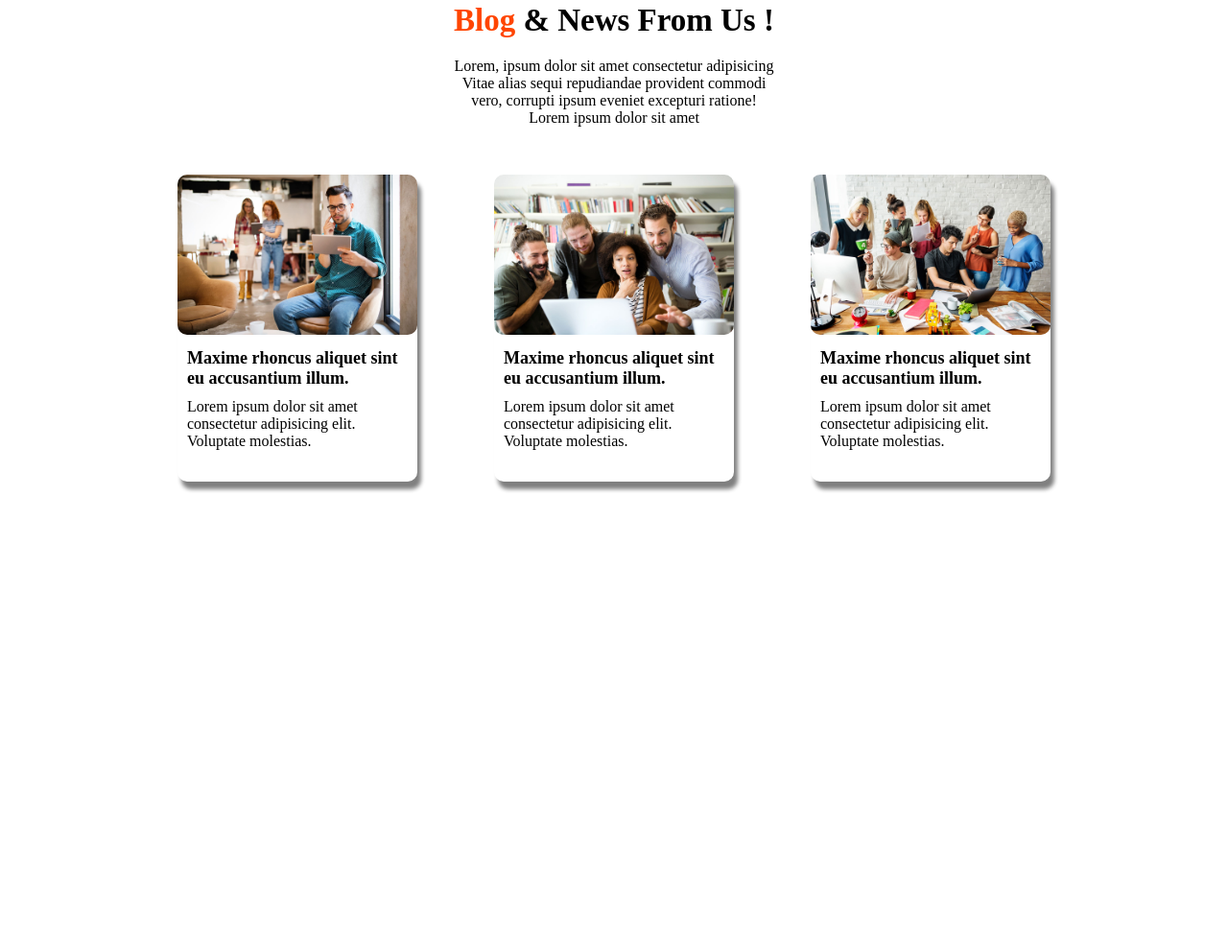
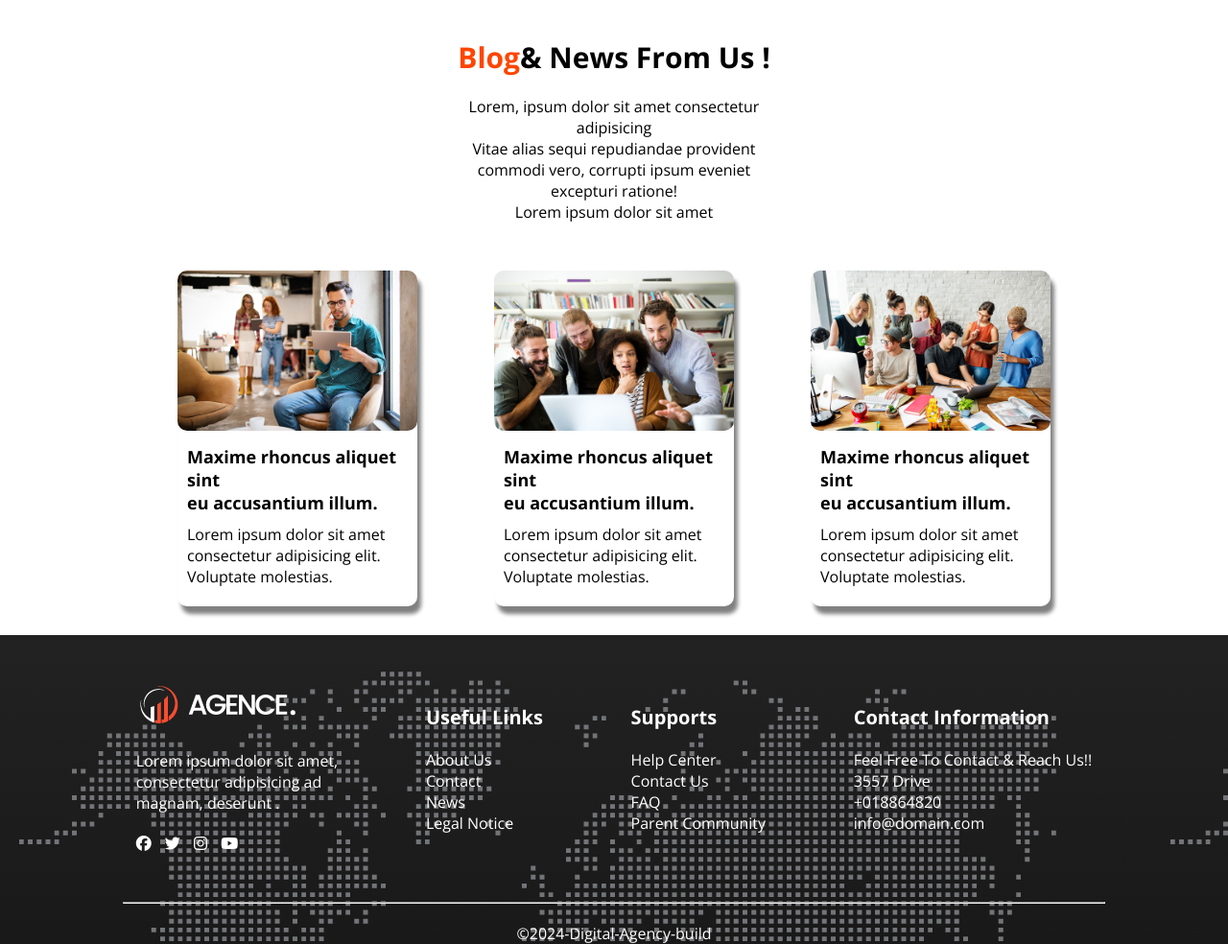
Before and after one commit to APURBA248/Digital-Agency-p-4, a plain HTML site: page index.html in a window 1280 px wide. Shown: the part 1824-2808 px from the top of the page at 96% size. Before the commit the page ends 2356 px from the top, so only its background shows below. Drawn offline with nearby package versions, Linux system fonts and the light colour scheme.

Commit message:
Digital-Agency-Build-Complete

```diff
--- a/index.html
+++ b/index.html
@@ -4,6 +4,9 @@
     <meta charset="UTF-8" />
     <meta name="viewport" content="width=device-width, initial-scale=1.0" />
     <title>Digital-Agency</title>
+    <link rel="preconnect" href="https://fonts.googleapis.com">
+<link rel="preconnect" href="https://fonts.gstatic.com" crossorigin>
+<link href="https://fonts.googleapis.com/css2?family=Open+Sans:ital,wght@0,300..800;1,300..800&display=swap" rel="stylesheet">
     <link rel="stylesheet" href="style.css" />
   </head>
   <body>
@@ -132,7 +135,7 @@
       <section class="blog-container">
         <div class="blog-info">
           <h1 class="blog-info-title">
-            <span class="primary">Blog</span> & News From Us !
+            <span class="primary">Blog</span>& News From Us !
           </h1>
           <p class="blog-info-text">
             Lorem, ipsum dolor sit amet consectetur adipisicing <br />Vitae
@@ -185,8 +188,41 @@
       </section>
     </main>
     <!-- footer start  -->
-    <footer>
-
+    <footer class="footer-container">
+      <div class="footer-all-colum">
+        <div class="colum">
+          <img src="./logo/logo.png" alt="">
+          <p class="colum-1-text">Lorem ipsum dolor sit amet, <br>  consectetur adipisicing  ad <br> magnam, deserunt .</p>
+          <i class="fa-brands fa-facebook"></i>
+          <i class="fa-brands fa-twitter"></i>
+          <i class="fa-brands fa-instagram"></i>
+          <i class="fa-brands fa-youtube"></i>
+        </div>
+        <div class="colum">
+          <h4 class="colum-title">Useful Links</h4>
+          <li>About Us</li>
+          <li>Contact</li>
+          <li>News</li>
+          <li>Legal Notice</li>
+        </div>
+        <div class="colum">
+          <h4 class="colum-title">Supports</h4>
+          <li>Help Center</li>
+          <li>Contact Us</li>
+          <li>FAQ</li>
+          <li>Parent Community</li>
+        </div>
+        <div class="colum">
+          <h4 class="colum-title">Contact Information</h4>
+          <li>Feel Free To Contact & Reach Us!!</li>
+          <li>3557 Drive</li>
+          <li>+018864820</li>
+          <li>info@domain.com</li>
+        </div>
+      </div>
+      <hr>
+      <span class="copy-right">&copy;2024-Digital-Agency-build</span>
     </footer>
   </body>
+  <script src="https://kit.fontawesome.com/70a4920640.js" crossorigin="anonymous"></script>
 </html>
--- a/style.css
+++ b/style.css
@@ -2,6 +2,7 @@
   padding: 0;
   margin: 0;
   box-sizing: border-box;
+  font-family: "Open Sans", sans-serif;
 }
 /* nav start  */
 .nav-container {
@@ -168,7 +169,7 @@ b {
   margin-top: 100px;
 }
 .blog-info-title{
-  font-size: 33px;
+  font-size: 30px;
 }
 .blog-info-text{
   font-size: 16px;
@@ -182,7 +183,7 @@ b {
 }
 .card{
   width: 250px;
-  height: 320px;
+  height: 350px;
   box-shadow: 4px 8px 4px gray;
   border-radius: 10px;
 }
@@ -200,3 +201,38 @@ b {
   margin: 10px 0px;
 }
 /* footer start  */
+.footer-container{
+  background-image: url('./image/footer-bg.png'),linear-gradient(rgba(10, 10, 10,0.9),rgba(0, 0, 0,0.9));
+  color: white;
+}
+.footer-all-colum{
+  padding: 50px;
+}
+.fa-brands{
+  margin-right:10px ;
+}
+.footer-all-colum{
+  display: flex;
+  justify-content: space-evenly;
+  align-items: center;
+}
+.colum-1-text{
+  margin: 20px 0px;
+}
+.colum{
+  list-style: none;
+}
+.colum-title{
+  font-size: 20px;
+  margin-bottom: 20px;
+}
+hr{
+  width: 80%;
+  margin: auto;
+}
+.copy-right{
+  display: flex;
+  justify-content: center;
+  margin-top: 20px;
+  color: white;
+}
```
